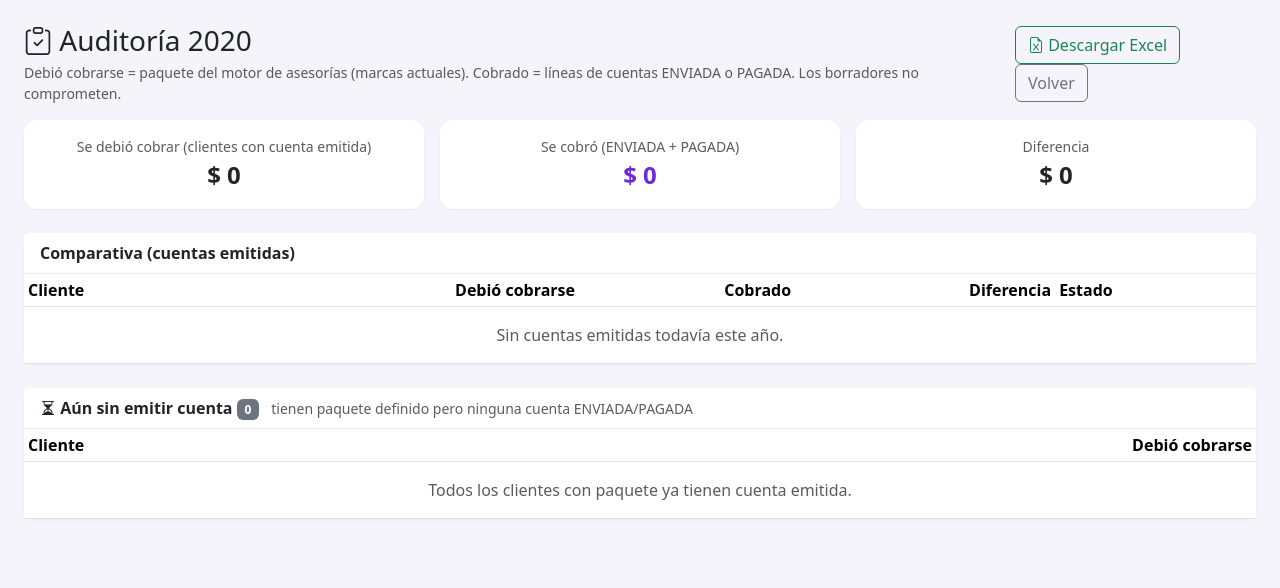
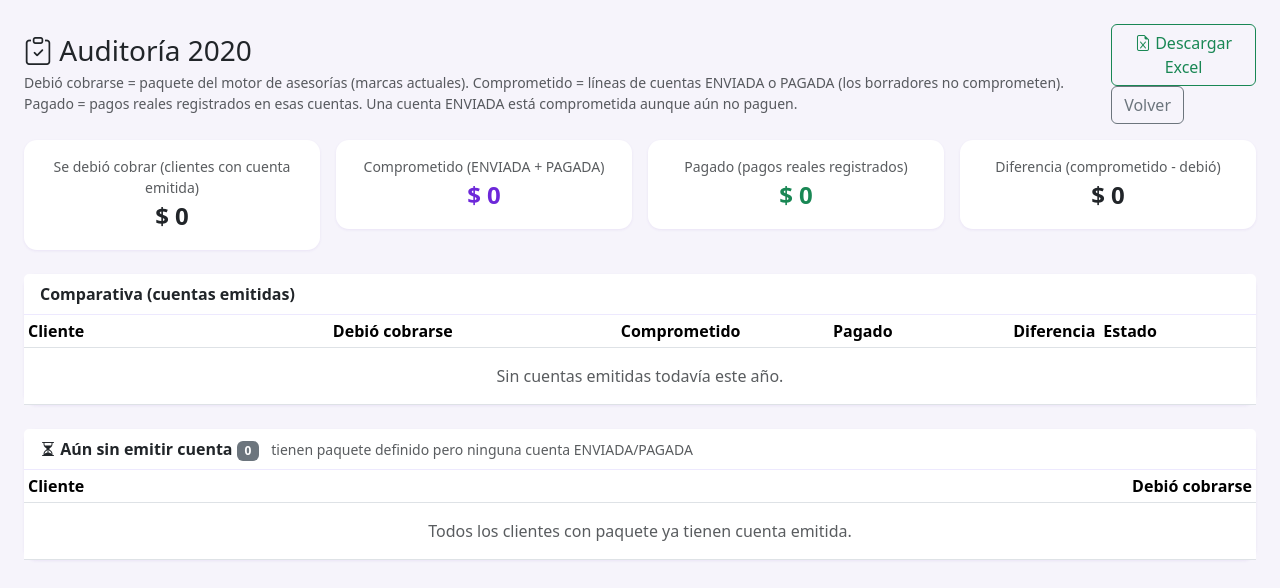
Before and after one commit to FelipeBossioZ/SistemaCobrosGit, a Flask app: page /auditoria in a window 1280 px wide. Shown: the part 80-668 px from the top of the page. Run offline with Flask 3, Linux system fonts and the light colour scheme; tables that the repository leaves empty hold one stand-in row (values such as "Sample post").

Commit message:
Auditoria: Cobrado renombrado a Comprometido + columna PAGADO (pagos reales, reparto proporcional en cuentas de varios); pagina 4 tarjetas, Excel con columna y fila de totales, etiqueta PENDIENTE DE PAGO

```diff
--- a/app/routes.py
+++ b/app/routes.py
@@ -2569,8 +2569,9 @@
 
 
 def _cobrado_del_anio(a):
-    """{cliente_id: valor} cobrado realmente: lineas ACTIVAS de cuentas
-    ENVIADA o PAGADA. BORRADOR no compromete; ANULADA no cuenta."""
+    """{cliente_id: valor} COMPROMETIDO en cuentas: lineas ACTIVAS de cuentas
+    ENVIADA o PAGADA. BORRADOR no compromete; ANULADA no cuenta.
+    OJO: no es plata recibida; lo recibido vive en Pago/_pagado_del_anio."""
     emis = (CuentaCobro.query.filter(CuentaCobro.anio_cobro_id == a.id,
                                      CuentaCobro.estado.in_(["ENVIADA", "PAGADA"]))
             .join(CuentaLinea).filter(CuentaLinea.estado == "ACTIVA")
@@ -2583,12 +2584,43 @@
     return cob
 
 
+def _pagado_del_anio(a):
+    """{cliente_id: valor} PAGADO real: suma de pagos registrados en cuentas
+    ENVIADA o PAGADA (los abonos de cuentas anuladas no cuentan).
+    En cuentas de varios miembros el pago se reparte proporcional al valor
+    de la linea de cada uno (misma proporcion que la cuenta)."""
+    cts = (CuentaCobro.query.filter(CuentaCobro.anio_cobro_id == a.id,
+                                    CuentaCobro.estado.in_(["ENVIADA", "PAGADA"])).all())
+    if not cts:
+        return {}
+    ids = [c.id for c in cts]
+    pagos_cta = {}
+    for cid_, v in (db.session.query(Pago.cuenta_id, Pago.valor)
+                    .filter(Pago.cuenta_id.in_(ids)).all()):
+        pagos_cta[cid_] = pagos_cta.get(cid_, 0.0) + float(v or 0)
+    lineas_cta = {}
+    for cid_, cli_, v in (db.session.query(CuentaLinea.cuenta_id, CuentaLinea.cliente_id, CuentaLinea.valor)
+                          .filter(CuentaLinea.cuenta_id.in_(ids),
+                                  CuentaLinea.estado == "ACTIVA").all()):
+        lineas_cta.setdefault(cid_, []).append((cli_, float(v or 0)))
+    pag = {}
+    for cid_, total_c in pagos_cta.items():
+        base = sum(v for _, v in lineas_cta.get(cid_, []))
+        if base <= 0:
+            continue
+        for cli_, lv in lineas_cta[cid_]:
+            pag[cli_] = pag.get(cli_, 0.0) + total_c * (lv / base)
+    return pag
+
+
 def _filas_auditoria(a):
-    """Filas de auditoria del anio: debio (paquete del motor) vs cobrado.
+    """Filas de auditoria del anio: debio (paquete del motor) vs comprometido
+    (cuentas ENVIADA/PAGADA) + pagado real (pagos registrados).
     SIN_EMITIR = paquete definido pero sin cuenta emitida todavia (no es error,
-    es pendiente). FUERA_DE_PAQUETE = cobrado sin paquete (ej. trabajos adicionales).
+    es pendiente). FUERA_DE_PAQUETE = comprometido sin paquete (ej. trabajos adicionales).
     El maestro se lee UNA vez para todos los NITs (rendimiento)."""
     cobrado = _cobrado_del_anio(a)
+    pagados = _pagado_del_anio(a)
     activos = {c.id: c for c in Cliente.query.filter_by(activo=True).all()}
     nits = {(c.nit or "").strip() for c in activos.values()} - {""}
     from .maestro import leer_maestro
@@ -2602,6 +2634,7 @@
                                      maestro_previo=m_all.get((cli.nit or "").strip(), {}))
         debio = round(sum(f["subtotal"] for f in f_cli if f["incluir"]), 2)
         cob = round(cobrado.get(cid, 0.0), 2)
+        pag = round(pagados.get(cid, 0.0), 2)
         if debio <= 1000 and cob <= 1000:
             continue
         dif = round(cob - debio, 2)
@@ -2615,7 +2648,7 @@
             estado = "COBRADO_DE_MAS"
         else:
             estado = "OK"
-        filas.append({"cli": cli, "debio": debio, "cobrado": cob,
+        filas.append({"cli": cli, "debio": debio, "cobrado": cob, "pagado": pag,
                       "dif": dif, "estado": estado})
     filas.sort(key=lambda f: f["cli"].nombre.lower())
     return filas
@@ -2623,7 +2656,8 @@
 
 @bp.route("/auditoria", methods=["GET"])
 def auditoria():
-    """Fase C: debio cobrarse (paquete del motor) vs cobrado (ENVIADA+PAGADA)."""
+    """Fase C: debio cobrarse (paquete del motor) vs comprometido (ENVIADA+PAGADA)
+    y pagado real (pagos registrados)."""
     a = anio_actual()
     if not a:
         flash("Activa un año de cobro primero.", "error")
@@ -2632,10 +2666,12 @@
     comparables = [f for f in filas if f["estado"] != "SIN_EMITIR"]
     total_debio = round(sum(f["debio"] for f in comparables), 2)
     total_cob = round(sum(f["cobrado"] for f in comparables), 2)
+    total_pag = round(sum(f["pagado"] for f in comparables), 2)
     sin_emitir = [f for f in filas if f["estado"] == "SIN_EMITIR"]
     return render_template("auditoria.html", a=a, filas=comparables,
                            sin_emitir=sin_emitir,
-                           total_debio=total_debio, total_cobrado=total_cob)
+                           total_debio=total_debio, total_cobrado=total_cob,
+                           total_pagado=total_pag)
 
 
 @bp.route("/auditoria.xlsx", methods=["GET"])
@@ -2654,33 +2690,39 @@
     fill = PatternFill("solid", fgColor="FF6D28D9")
     ws = wb.active
     ws.title = "Auditoria"
-    ws.append(["Código", "Cliente", "Debió cobrarse", "Cobrado (ENVIADA+PAGADA)",
-               "Diferencia", "Estado"])
-    for col, wdt in enumerate([8, 38, 16, 24, 13, 20], 1):
+    ws.append(["Código", "Cliente", "Debió cobrarse", "Comprometido (ENVIADA+PAGADA)",
+               "Pagado (pagos reales)", "Diferencia", "Estado"])
+    for col, wdt in enumerate([8, 38, 16, 24, 18, 13, 20], 1):
         ws.column_dimensions[get_column_letter(col)].width = wdt
         ws.cell(row=1, column=col).font = h1
         ws.cell(row=1, column=col).fill = fill
     rojo = Font(color="FF9C0006")
     verde = Font(color="FF006100")
     gris = Font(color="FF808080")
+    naranja = Font(color="FFB45F06")
     ETIQ = {"OK": "OK", "COBRADO_DE_MENOS": "COBRADO DE MENOS",
             "COBRADO_DE_MAS": "COBRADO DE MÁS", "FUERA_DE_PAQUETE": "FUERA DE PAQUETE",
-            "SIN_EMITIR": "SIN EMITIR"}
+            "SIN_EMITIR": "SIN EMITIR", "PENDIENTE_PAGO": "PENDIENTE DE PAGO"}
     for f in filas:
         ws.append([f["cli"].codigo, f["cli"].nombre, f["debio"], f["cobrado"],
-                   f["dif"], ETIQ.get(f["estado"], f["estado"])])
+                   f["pagado"], f["dif"], ETIQ.get(f["estado"], f["estado"])])
         r_ = ws.max_row
         if f["estado"] == "COBRADO_DE_MENOS":
-            ws.cell(row=r_, column=5).font = rojo
+            ws.cell(row=r_, column=6).font = rojo
         elif f["estado"] == "COBRADO_DE_MAS":
-            ws.cell(row=r_, column=5).font = verde
+            ws.cell(row=r_, column=6).font = verde
         elif f["estado"] == "SIN_EMITIR":
-            ws.cell(row=r_, column=5).font = gris
             ws.cell(row=r_, column=6).font = gris
+            ws.cell(row=r_, column=7).font = gris
+        if f["pagado"] + 1 < f["cobrado"]:
+            ws.cell(row=r_, column=5).font = naranja
+            ws.cell(row=r_, column=7).font = naranja
     tot_d = sum(f["debio"] for f in filas if f["estado"] != "SIN_EMITIR")
     tot_c = sum(f["cobrado"] for f in filas)
-    ws.append(["", "TOTALES (cuentas emitidas)", tot_d, tot_c, round(tot_c - tot_d, 2), ""])
-    for col_ in (3, 4, 5):
+    tot_p = sum(f["pagado"] for f in filas)
+    ws.append(["", "TOTALES (cuentas emitidas)", tot_d, tot_c, round(tot_p, 2),
+               round(tot_c - tot_d, 2), ""])
+    for col_ in (3, 4, 5, 6, 7):
         ws.cell(row=ws.max_row, column=col_).font = Font(bold=True)
     ws.freeze_panes = "A2"
     buf = io.BytesIO()
--- a/app/templates/auditoria.html
+++ b/app/templates/auditoria.html
@@ -5,7 +5,8 @@
   <div>
     <h3 class="mb-1"><i class="bi bi-clipboard-check"></i> Auditoría {{ a.anio_cobro }}</h3>
     <div class="text-muted small">Debió cobrarse = paquete del motor de asesorías (marcas actuales).
-      Cobrado = líneas de cuentas ENVIADA o PAGADA. Los borradores no comprometen.</div>
+      Comprometido = líneas de cuentas ENVIADA o PAGADA (los borradores no comprometen).
+      Pagado = pagos reales registrados en esas cuentas. Una cuenta ENVIADA está comprometida aunque aún no paguen.</div>
   </div>
   <div>
     <a class="btn btn-outline-success" href="{{ url_for('main.auditoria_xlsx') }}"><i class="bi bi-file-earmark-excel"></i> Descargar Excel</a>
@@ -14,16 +15,20 @@
 </div>
 
 <div class="row g-3 mb-4">
-  <div class="col-md-4"><div class="card text-center"><div class="card-body">
+  <div class="col-md-3"><div class="card text-center"><div class="card-body">
     <div class="text-muted small">Se debió cobrar (clientes con cuenta emitida)</div>
     <div class="fs-4 fw-bold">{{ total_debio|money }}</div>
   </div></div></div>
-  <div class="col-md-4"><div class="card text-center"><div class="card-body">
-    <div class="text-muted small">Se cobró (ENVIADA + PAGADA)</div>
+  <div class="col-md-3"><div class="card text-center"><div class="card-body">
+    <div class="text-muted small">Comprometido (ENVIADA + PAGADA)</div>
     <div class="fs-4 fw-bold text-primary">{{ total_cobrado|money }}</div>
   </div></div></div>
-  <div class="col-md-4"><div class="card text-center"><div class="card-body">
-    <div class="text-muted small">Diferencia</div>
+  <div class="col-md-3"><div class="card text-center"><div class="card-body">
+    <div class="text-muted small">Pagado (pagos reales registrados)</div>
+    <div class="fs-4 fw-bold text-success">{{ total_pagado|money }}</div>
+  </div></div></div>
+  <div class="col-md-3"><div class="card text-center"><div class="card-body">
+    <div class="text-muted small">Diferencia (comprometido - debió)</div>
     <div class="fs-4 fw-bold {% if (total_cobrado - total_debio) < -1000 %}text-danger{% endif %}">
       {% if (total_cobrado - total_debio) < 0 %}-{% endif %}{{ ((total_cobrado - total_debio)|abs)|money }}</div>
   </div></div></div>
@@ -34,20 +39,21 @@
   <div class="table-responsive">
   <table class="table table-sm table-hover mb-0">
     <thead><tr><th>Cliente</th><th class="num">Debió cobrarse</th>
-      <th class="num">Cobrado</th><th class="num">Diferencia</th><th>Estado</th><th></th></tr></thead>
+      <th class="num">Comprometido</th><th class="num">Pagado</th><th class="num">Diferencia</th><th>Estado</th><th></th></tr></thead>
     <tbody>
     {% for f in filas %}
       <tr class="{{ 'table-danger' if f.estado == 'COBRADO_DE_MENOS' else ('table-success' if f.estado == 'COBRADO_DE_MAS' else ('table-warning' if f.estado == 'FUERA_DE_PAQUETE' else '')) }}">
         <td><a href="{{ url_for('main.cliente_detalle', cid=f.cli.id) }}">{{ f.cli.nombre }}</a></td>
         <td class="num">{{ f.debio|money }}</td>
         <td class="num">{{ f.cobrado|money }}</td>
+        <td class="num {{ 'text-warning fw-semibold' if f.pagado + 1 < f.cobrado }}">{{ f.pagado|money }}</td>
         <td class="num {% if f.dif < -1000 %}text-danger fw-semibold{% elif f.dif > 1000 %}text-success fw-semibold{% endif %}">
           {% if f.dif < 0 %}-{% endif %}{{ (f.dif|abs)|money }}</td>
-        <td><span class="badge {{ 'bg-danger' if f.estado == 'COBRADO_DE_MENOS' else ('bg-success' if f.estado == 'COBRADO_DE_MAS' else ('bg-warning text-dark' if f.estado == 'FUERA_DE_PAQUETE' else 'bg-secondary')) }}">{{ {'OK':'OK','COBRADO_DE_MENOS':'COBRADO DE MENOS','COBRADO_DE_MAS':'COBRADO DE MÁS','FUERA_DE_PAQUETE':'FUERA DE PAQUETE'}[f.estado] }}</span></td>
+        <td><span class="badge {{ 'bg-danger' if f.estado == 'COBRADO_DE_MENOS' else ('bg-success' if f.estado == 'COBRADO_DE_MAS' else ('bg-warning text-dark' if f.estado == 'FUERA_DE_PAQUETE' else ('bg-info text-dark' if f.estado == 'PENDIENTE_PAGO' else 'bg-secondary'))) }}">{{ {'OK':'OK','COBRADO_DE_MENOS':'COBRADO DE MENOS','COBRADO_DE_MAS':'COBRADO DE MÁS','FUERA_DE_PAQUETE':'FUERA DE PAQUETE','PENDIENTE_PAGO':'PENDIENTE DE PAGO'}[f.estado] }}</span></td>
         <td class="text-end"><a class="btn btn-sm btn-outline-secondary" href="{{ url_for('main.cliente_detalle', cid=f.cli.id) }}">Ficha</a></td>
       </tr>
     {% else %}
-      <tr><td colspan="6" class="text-center text-muted py-3">Sin cuentas emitidas todavía este año.</td></tr>
+      <tr><td colspan="7" class="text-center text-muted py-3">Sin cuentas emitidas todavía este año.</td></tr>
     {% endfor %}
     </tbody>
   </table>
--- a/app/templates/clientes.html
+++ b/app/templates/clientes.html
@@ -115,13 +115,14 @@
   <div class="table-responsive">
   <table class="table table-sm table-hover mb-0">
     <thead><tr><th>Cliente</th><th class="num">Debió cobrarse</th>
-      <th class="num">Cobrado (ENVIADA+PAGADA)</th><th class="num">Diferencia</th><th>Estado</th></tr></thead>
+      <th class="num">Comprometido (ENVIADA+PAGADA)</th><th class="num">Pagado</th><th class="num">Diferencia</th><th>Estado</th></tr></thead>
     <tbody>
     {% for f in previo_audit %}
       <tr class="{{ 'table-danger' if f.estado == 'COBRADO_DE_MENOS' else ('table-success' if f.estado == 'COBRADO_DE_MAS' else '') }}">
         <td><a href="{{ url_for('main.cliente_detalle', cid=f.cli.id) }}">{{ f.cli.nombre }}</a></td>
         <td class="num">{{ f.debio|money }}</td>
         <td class="num">{{ f.cobrado|money }}</td>
+        <td class="num {{ 'text-warning fw-semibold' if f.pagado + 1 < f.cobrado }}">{{ f.pagado|money }}</td>
         <td class="num {% if f.dif < -1000 %}text-danger{% elif f.dif > 1000 %}text-success{% endif %}">
           {% if f.dif < 0 %}-{% endif %}{{ (f.dif|abs)|money }}</td>
         <td><span class="badge {{ 'bg-danger' if f.estado == 'COBRADO_DE_MENOS' else ('bg-success' if f.estado == 'COBRADO_DE_MAS' else 'bg-secondary') }}">{{ {'OK':'OK','COBRADO_DE_MENOS':'COBRADO DE MENOS','COBRADO_DE_MAS':'COBRADO DE MÁS','FUERA_DE_PAQUETE':'FUERA DE PAQUETE'}[f.estado] }}</span></td>
```
